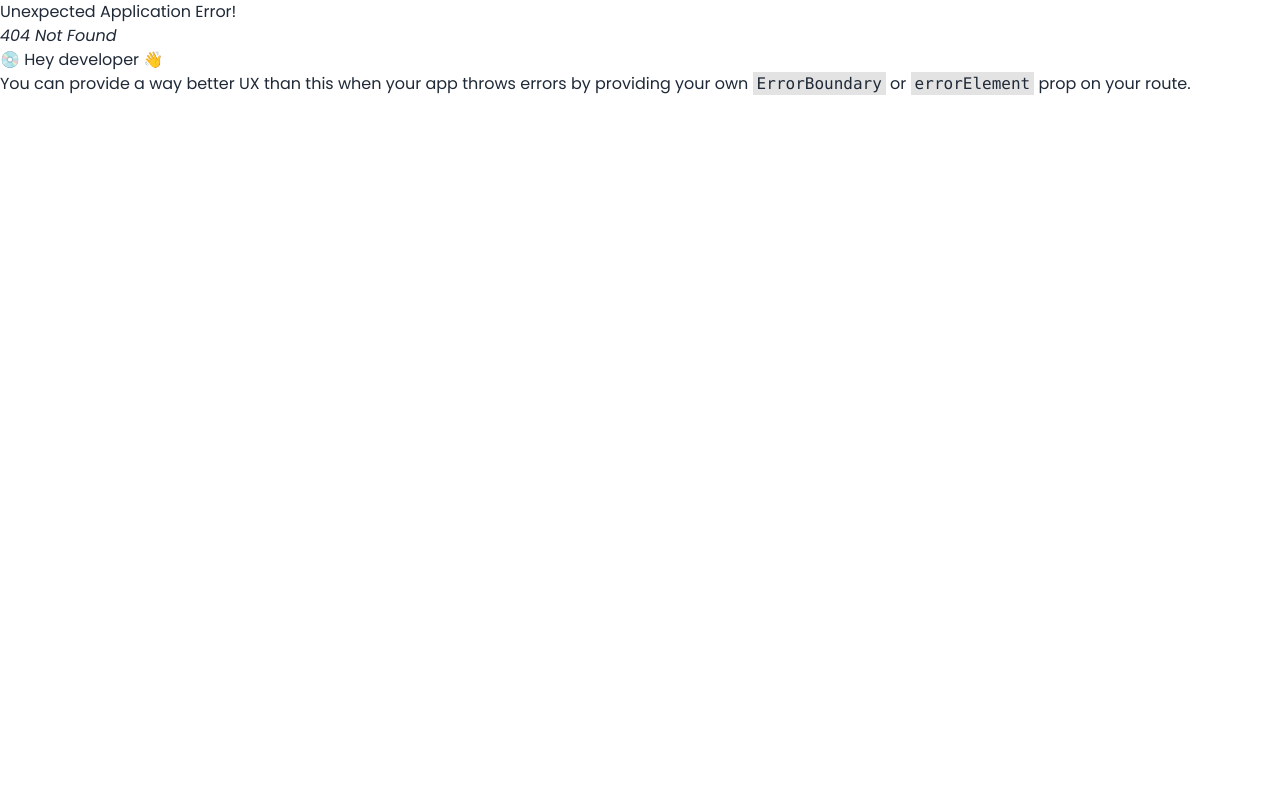
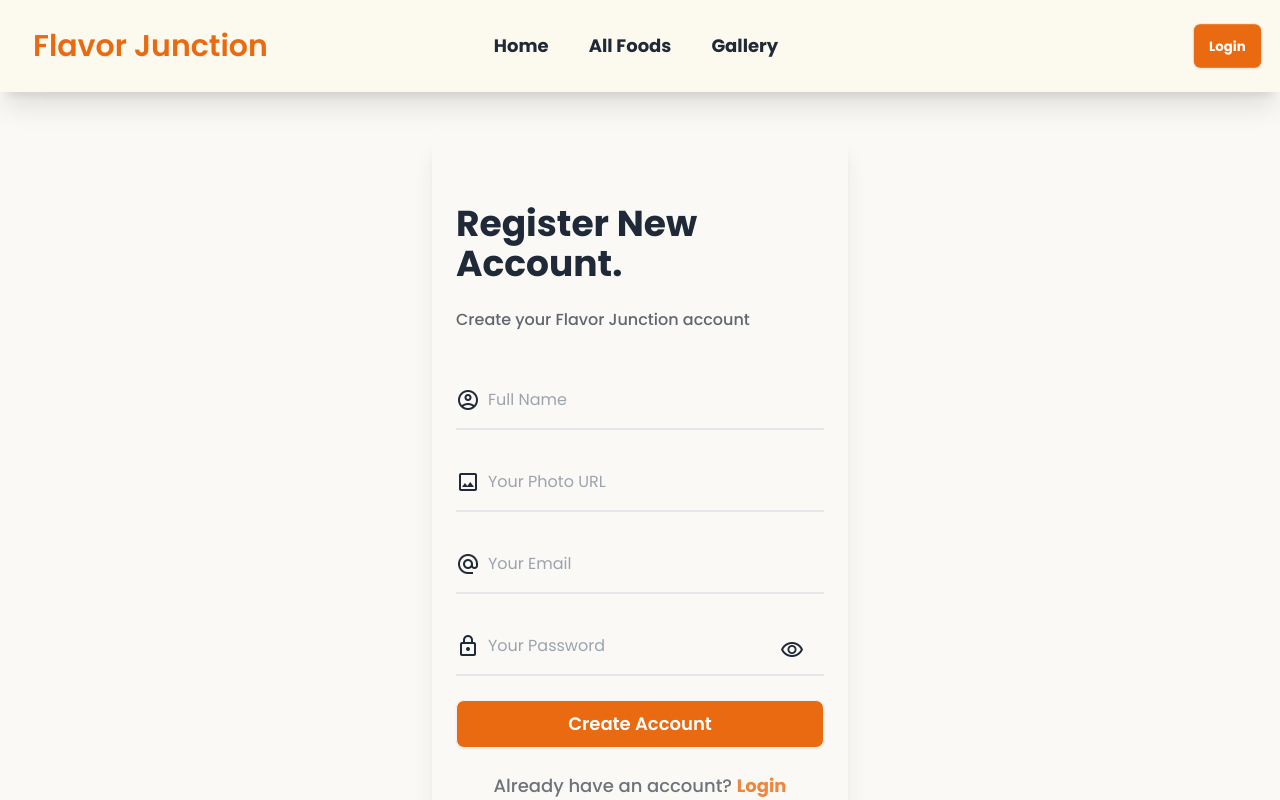
Before and after one commit to sojibislam9878/Flavor_Junction_Clint_a11, a React (Vite) app: page /register in a window 1280 px wide. Before the commit this address had no page. Shown: the top 800 px of the page. Built offline with nearby package versions, Linux system fonts and the light colour scheme; a web font is replaced by a local one.

Commit message:
reister page added

```diff
--- a/src/Pages/Login.jsx
+++ b/src/Pages/Login.jsx
@@ -79,7 +79,7 @@ const Login = () => {
             </form>
             <p className="text-center mt-6 mb-8 font-medium opacity-80 text-lg">
               <span className="opacity-80">Do not have an account?</span>{" "}
-              <Link to="/registration">
+              <Link to="/register">
                 <span className="text-[#EA6A12] font-bold">Register Here</span>
               </Link>
             </p>
--- /dev/null
+++ b/src/Pages/Register.jsx
@@ -0,0 +1,118 @@
+import { useState } from "react";
+import { useForm } from "react-hook-form";
+import { Link } from "react-router-dom";
+
+const Register = () => {
+    // const { user } = useAuth();
+    // console.log(user);
+    // navigate
+    // const navigate = useNavigate();
+    // const Locations = useLocation();
+    // const form = Locations?.state || "/";
+    const {
+      register,
+      handleSubmit,
+      formState: { errors },
+    } = useForm();
+
+    const [isHide, setIsHide] = useState(false);
+    const handleHide = () => {
+      setIsHide(!isHide);
+    };
+    // const { createUserWithEmail, updateUser} = useAuth();
+
+    // create profile and update user
+    const onSubmit = (data) => {
+        console.log(data);
+    };
+    return (
+        <div className="flex justify-center p-4 pt-10 pb-16 bg-[#FAF9F5]">
+
+      <div className=" rounded-lg p-6 md:w-2/3 xl:w-1/3 mx-auto shadow-xl bg-[#FAF9F5]">
+        <form onSubmit={handleSubmit(onSubmit)}>
+          <h1 className="text-4xl font-bold mt-12">Register New Account.</h1>
+          <p className="font-medium mt-6 opacity-70">
+            Create your Flavor Junction account
+          </p>
+          <div className="flex justify-center items-center gap-2 border-b-2">
+            <span className="material-symbols-outlined mt-10 text-2xl">
+              account_circle
+            </span>
+            <input
+              placeholder="Full Name"
+              {...register("name", { required: true })}
+              className="w-full py-4  outline-none mt-10 bg-[#FAF9F5]"
+            />
+          </div>
+          {errors.name && (
+            <span className="text-red-600">Enter Your Full Name</span>
+          )}
+          <div className="flex justify-center items-center gap-2 border-b-2">
+            <span className="material-symbols-outlined mt-6">image</span>
+            <input
+            type="url"
+              placeholder="Your Photo URL"
+              {...register("photo", { required: true })}
+              className="w-full py-4  outline-none mt-6 bg-[#FAF9F5]"
+            />
+          </div>
+          {errors.photo && (
+            <span className="text-red-600">Give Your Photo URL</span>
+          )}
+          <div className="flex justify-center items-center gap-2 border-b-2">
+          <span className="material-symbols-outlined mt-6 text-2xl">
+                alternate_email
+              </span>
+          <input
+          type="email"
+            placeholder="Your Email"
+            {...register("email", { required: true })}
+            className="w-full py-4  outline-none mt-6 bg-[#FAF9F5]"
+          />
+          </div>
+          {errors.email && <span className="text-red-600">Enter Email</span>}
+          <div className="relative">
+            <div  className="flex justify-center items-center gap-2 border-b-2">
+            <span className="material-symbols-outlined mt-6 text-2xl">lock</span>
+            <input
+              type={isHide ? "text" : "password"}
+              placeholder="Your Password"
+              {...register("password", { required: true })}
+              className="w-full py-4 outline-none mt-6 bg-[#FAF9F5]"
+            />
+            </div>
+            <p
+              className="absolute right-5 top-11 hover:cursor-pointer"
+              onClick={handleHide}
+            >
+              {isHide ? (
+                <span className="material-symbols-outlined">
+                  visibility_off
+                </span>
+              ) : (
+                <span className="material-symbols-outlined">visibility</span>
+              )}
+            </p>
+          </div>
+          {errors.password && (
+            <span className="text-red-600">Enter Password</span>
+          )}
+          <input
+            type="submit"
+            value="Create Account"
+            className="btn w-full bg-[#EA6A12] text-white text-lg mt-6"
+          />
+        </form>
+        <p className="text-center mt-6 mb-28 font-medium opacity-80 text-lg">
+          <span className="opacity-80">Already have an account?</span>{" "}
+          <Link to="/login">
+            <span className="text-[#EA6A12] font-bold">Login</span>
+          </Link>
+        </p>
+      </div>
+      {/* <ToastContainer /> */}
+    </div>
+    );
+};
+
+export default Register;
--- a/src/Routes/Routes.jsx
+++ b/src/Routes/Routes.jsx
@@ -4,6 +4,7 @@ import Home from "../Pages/Home";
 import AllFoods from "../Pages/AllFoods";
 import Gallery from "../Pages/Gallery";
 import Login from "../Pages/Login";
+import Register from "../Pages/Register";
 
 export const router = createBrowserRouter([
     {
@@ -26,6 +27,10 @@ export const router = createBrowserRouter([
           path:"/login",
           element:<Login></Login>,
         },
+        {
+          path:"/register",
+          element:<Register></Register>,
+        },
       ]
     },
   ]);
```
